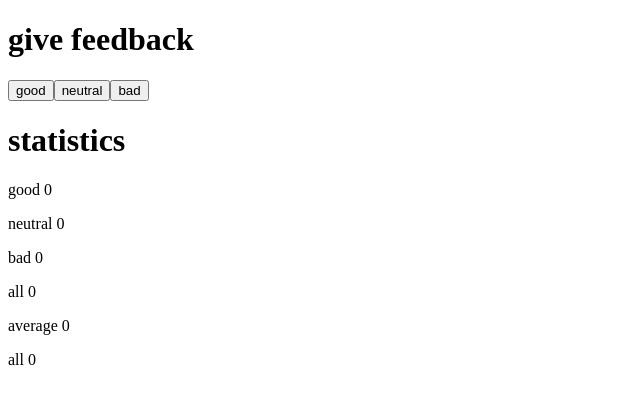
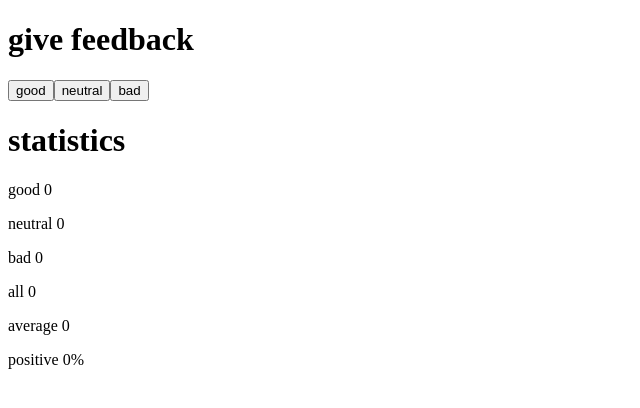
Before and after one commit to iainbrux/fso-submissions, a React (Create React App) app in the folder part1/unicafe/: page / in a window 1280 px wide. Shown: the top 408 px of the page, without its empty margins (0-640 px from the left). Built offline with nearby package versions, Linux system fonts and the light colour scheme; the HTML template or start-up script is replaced by a standard one.

Commit message:
1.7 completion

```diff
--- a/part1/unicafe/src/App.js
+++ b/part1/unicafe/src/App.js
@@ -29,14 +29,14 @@ const App = () => {
       <Heading text="give feedback" />
       <Button handleClick={() => (setGood(good + 1), setAverage(average + 1)) } text="good" />
       <Button handleClick={() => (setNeutral(neutral + 1), setAverage(average + 0)) } text="neutral" />
-      <Button handleClick={() => (setBad(bad + 1), setAverage(average + -1)) } text="bad" />
+      <Button handleClick={() => (setBad(bad + 1), setAverage(average - 1)) } text="bad" />
       <Heading text="statistics" />
       <Display text="good" value={good}/>
       <Display text="neutral" value={neutral} />
       <Display text="bad" value={bad} />
       <Display text="all" value={good + neutral + bad} />
-      <Display text="average" value={average} />
-      <Display text="all" value={good + neutral + bad} />
+      <Display text="average" value={average / (good + neutral + bad) || 0} />
+      <Display text="positive" value={((good / (good + neutral + bad)) * 100 || 0) + '%'}/>
     </div>
   )
 }
```
